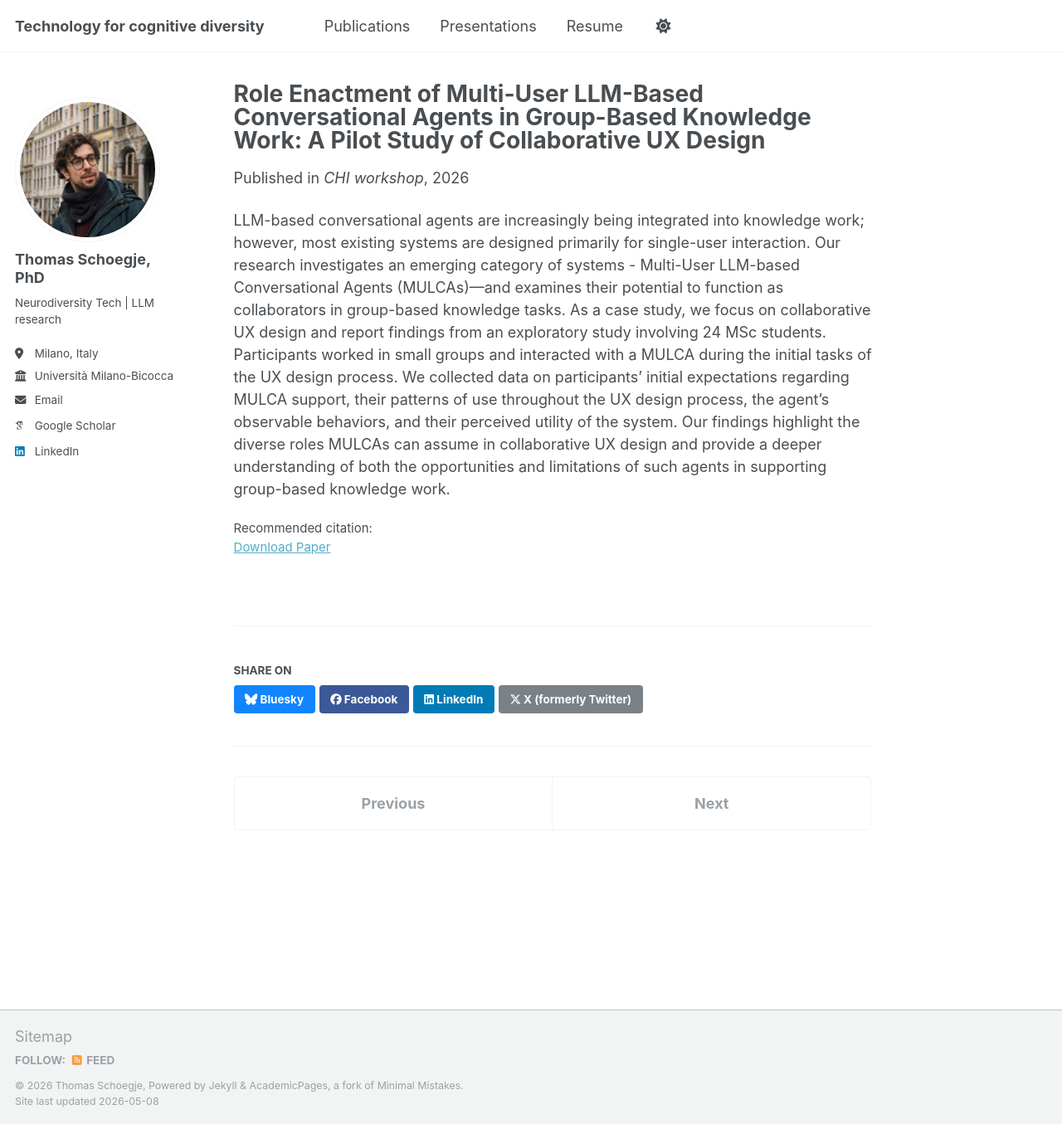
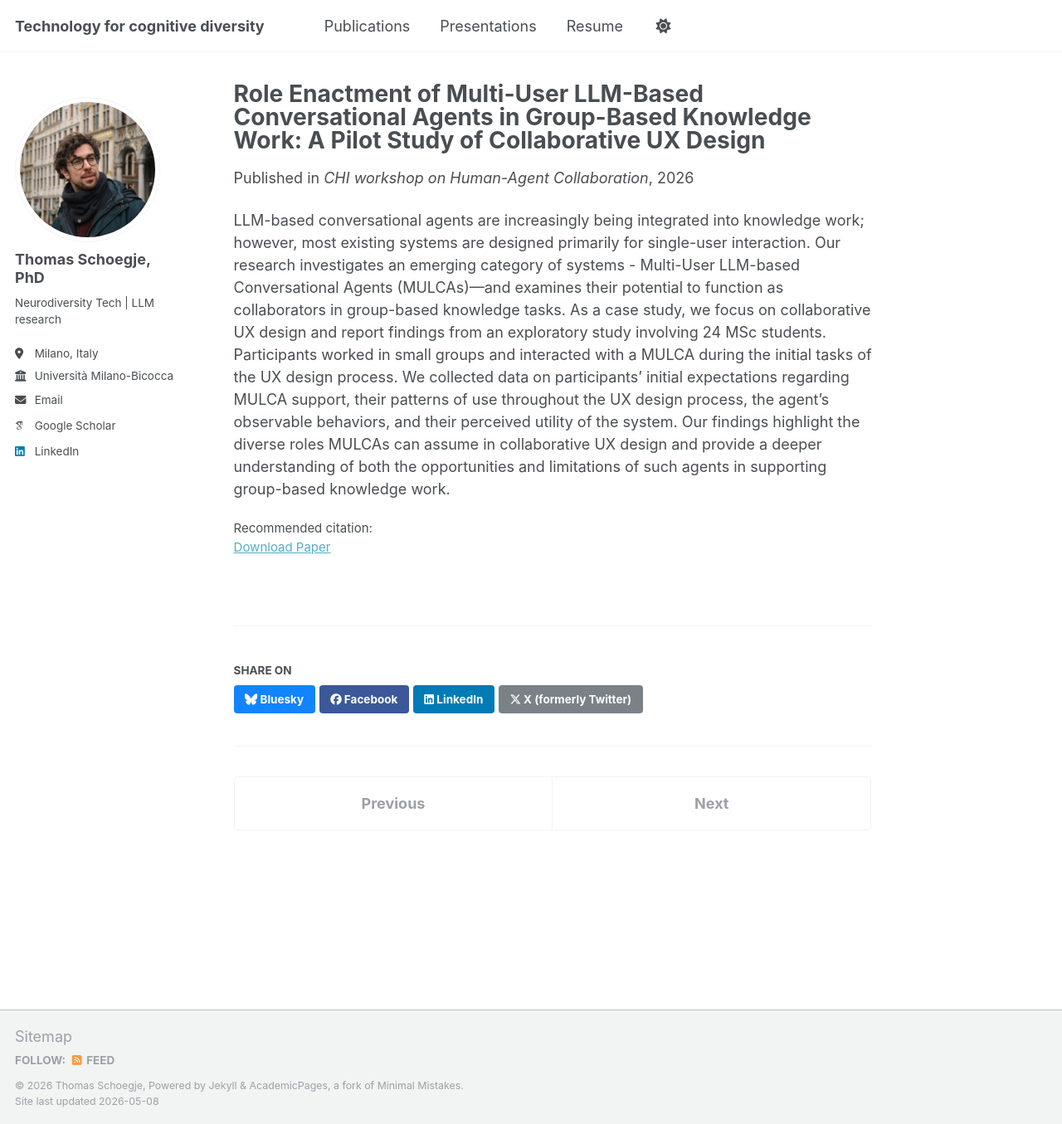
Before and after one commit to tmschoegje/tmschoegje.github.io, a Jekyll site: the page built from _publications/2026-chi.md, in a window 1280 px wide and 1355 px high. Shown: the whole window at 83% size. Built offline with Jekyll 4.4.1, drawn with Linux system fonts in a browser that asks for light colours; some web fonts are replaced; a script that is not in the unit is left out.

Commit message:
Update 2026-chi.md

```diff
--- a/_publications/2026-chi.md
+++ b/_publications/2026-chi.md
@@ -5,7 +5,7 @@ category: conferences
 permalink: /publication/2026-chi
 excerpt: 'Investigating what roles a prompt-based conversational assistant can and should take within a collaborative group project.'
 date: 2026-04-13
-venue: 'CHI workshop'
+venue: 'CHI workshop on Human-Agent Collaboration'
 paperurl: '/files/chi-paper.pdf'
 citation: ''
 ---
```
